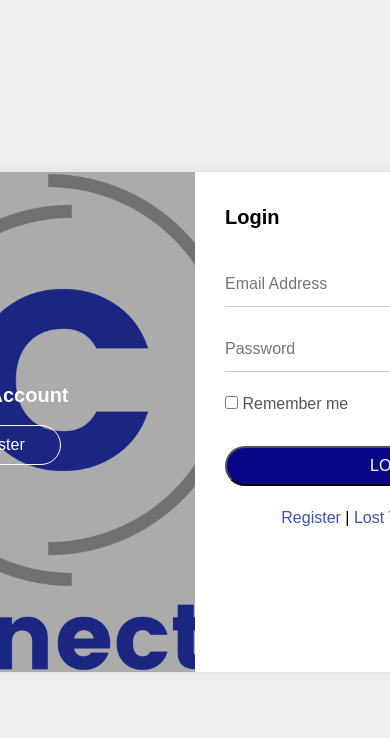
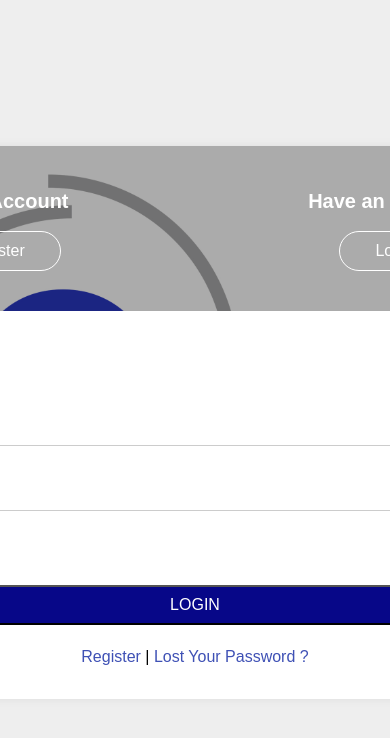
Before and after one commit to tresorsawasawa/Login_-_Register_form, a plain HTML site: page index.htm in a window 390 px wide. Shown: the top 738 px of the page. Drawn offline with Linux system fonts and the light colour scheme.

Commit message:
initial repo

```diff
--- a/style.css
+++ b/style.css
@@ -54,6 +54,7 @@ body{
     justify-content: center;
     align-items: center;
     flex-direction: column;
+    padding: 40px 0;
 }
 .login-page .box .left h3,
 .login-page .box .right h3{
@@ -173,3 +174,12 @@ body{
         max-width: 100%;
     }
 }
+@media(max-width: 575px){
+    .login-page .box .form{
+        width: 100%;
+        position: relative;
+        right: auto;
+        top: auto;
+        height: auto;
+    }
+}
```
